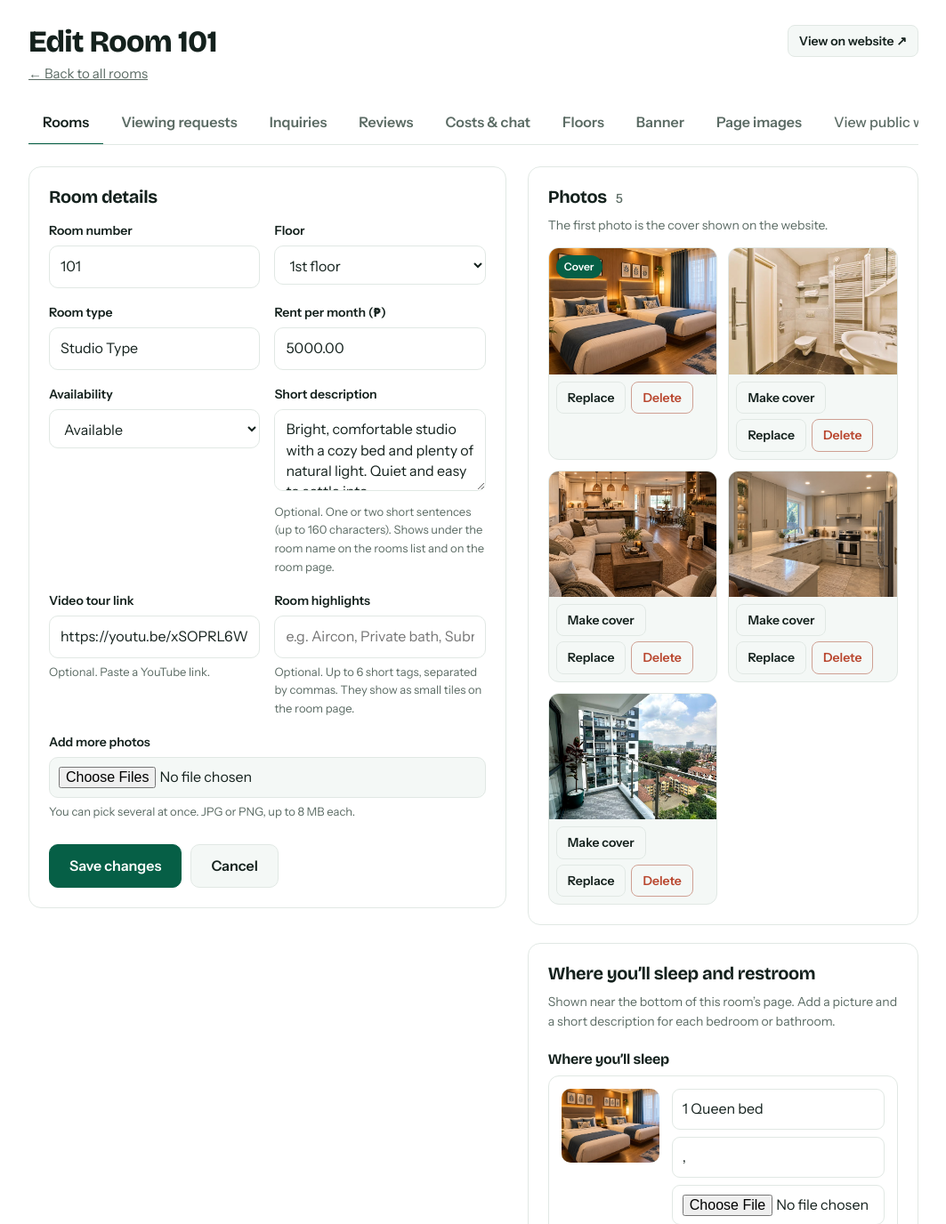
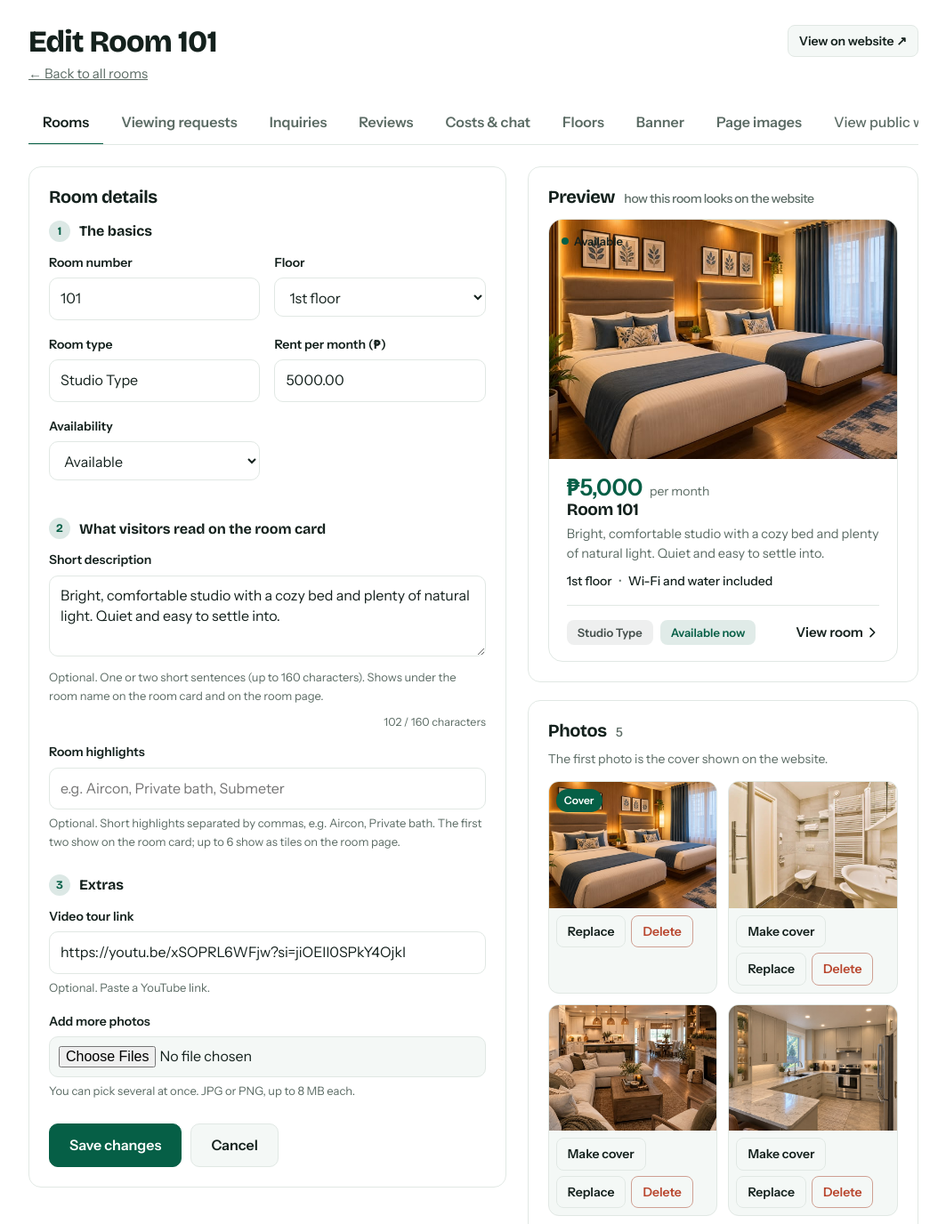
Before and after one commit to boadodean31-creator/apartments, a Django app: page /manage/rooms/1/ in a window 1280 px wide. Shown: the part 66-1442 px from the top of the page at 89% size, without its empty margins (108-1171 px from the left). Run offline with Django 5.2, Linux system fonts and the light colour scheme; a user stored in the database is signed in; data comes from the database, SQL or seed files in the repository; data that the repository does not hold is empty.

Commit message:
New room cards, hero polish, room editor preview

```diff
--- a/rooms/forms.py
+++ b/rooms/forms.py
@@ -19,9 +19,9 @@ class RoomForm(forms.ModelForm):
         fields = ["number", "floor", "room_type", "rent", "status", "description", "video_url", "features"]
         labels = {"number": "Room number", "room_type": "Room type", "status": "Availability",
                   "video_url": "Video tour link", "features": "Room highlights", "description": "Short description"}
-        help_texts = {"description": "Optional. One or two short sentences (up to 160 characters). Shows under the room name on the rooms list and on the room page.",
+        help_texts = {"description": "Optional. One or two short sentences (up to 160 characters). Shows under the room name on the room card and on the room page.",
                       "video_url": "Optional. Paste a YouTube link.",
-                      "features": "Optional. Up to 6 short tags, separated by commas. They show as small tiles on the room page."}
+                      "features": "Optional. Short highlights separated by commas, e.g. Aircon, Private bath. The first two show on the room card; up to 6 show as tiles on the room page."}
         widgets = {"description": forms.Textarea(attrs={"rows": 3, "maxlength": 160, "placeholder": "e.g. Bright studio with a comfy bed and lots of natural light."}),
                    "room_type": forms.TextInput(attrs={"placeholder": "e.g. Studio, Bedspace, 1-bedroom"}),
                    "video_url": forms.URLInput(attrs={"placeholder": "https://www.youtube.com/watch?v=..."}),
--- a/rooms/static/rooms/manage.css
+++ b/rooms/static/rooms/manage.css
@@ -206,3 +206,15 @@ label.btn{cursor:pointer;display:inline-block}
 .m-stat span { color: var(--muted); font-size: 13.5px; }
 .m-stat-dl { align-self: center; white-space: nowrap; }
 @media (max-width: 900px) { .m-stats { grid-template-columns: repeat(2, minmax(0, 1fr)); } .m-stat-dl { grid-column: 1 / -1; text-align: center; } }
+
+/* Room form: numbered sections, wide fields, live preview */
+.m-sec{display:flex;align-items:center;gap:10px;margin:26px 0 12px;font-size:16px;font-weight:700;letter-spacing:-.005em}
+.m-sec:first-of-type{margin-top:4px}
+.m-sec span{display:inline-grid;place-items:center;width:24px;height:24px;border-radius:50%;background:color-mix(in srgb,var(--accent) 14%,transparent);color:var(--accent);font-size:13px;font-weight:700}
+.m-full{margin-bottom:2px}
+.m-count{display:block;margin:-6px 0 12px;color:var(--muted);font-size:12.5px;text-align:right}
+.m-prev h2{margin-bottom:14px}
+.m-prevcard{max-width:420px;margin:0 auto;pointer-events:none}
+.m-prevcard .thumb img,.m-prevcard .thumb .ph{aspect-ratio:16/11;width:100%;object-fit:cover;display:block;background:var(--surface)}
+.m-prevcard .badge{position:absolute;top:14px;left:14px}
+@media(min-width:1000px){.m-prev{position:sticky;top:16px;z-index:2}}
--- a/rooms/static/rooms/reveal.js
+++ b/rooms/static/rooms/reveal.js
@@ -16,6 +16,6 @@
 document.addEventListener('click', function (e) {
   var card = e.target.closest && e.target.closest('#grid .card[data-avail="1"]');
   if (!card || e.target.closest('a, button')) return;
-  var link = card.querySelector('a.btn');
+  var link = card.querySelector('a.rc-go, a.btn');
   if (link) location.href = link.href;
 });
--- /dev/null
+++ b/rooms/static/rooms/room-cards.css
@@ -0,0 +1,29 @@
+/* Room cards on the home page: price first, then name, short description, quick facts, tags and a "View room" link. */
+html body #grid .card { padding: 0; border-radius: 20px; background: var(--bg); overflow: hidden; display: flex; flex-direction: column; border: 1px solid var(--line); }
+html body #grid .card .thumb { border-radius: 0; position: relative; }
+html body #grid .card .thumb img, html body #grid .card .thumb .ph { aspect-ratio: 16 / 11; border-radius: 0; }
+html body #grid .card .badge { top: 14px; left: 14px; }
+.rc-count {
+  position: absolute; right: 12px; bottom: 12px; z-index: 2; padding: 5px 12px; border-radius: 999px;
+  background: rgba(17, 24, 39, .78); color: #fff; font-size: 12.5px; font-weight: 600; letter-spacing: .01em; backdrop-filter: blur(4px);
+}
+.rc-body { display: flex; flex-direction: column; flex: 1; padding: 18px 20px 18px; min-width: 0; }
+.rc-price { margin: 0; display: flex; align-items: baseline; gap: 8px; color: var(--muted); font-size: 14px; }
+.rc-price b { font-size: 26px; line-height: 1.1; font-weight: 800; letter-spacing: -.02em; color: var(--accent); }
+html body #grid .card h3.rc-title { margin: 8px 0 0; font-size: 19px; line-height: 1.25; font-weight: 750; letter-spacing: -.01em; color: var(--ink); }
+.rc-desc { margin: 6px 0 0; color: var(--muted); font-size: 14.5px; line-height: 1.5; display: -webkit-box; -webkit-line-clamp: 2; -webkit-box-orient: vertical; overflow: hidden; }
+.rc-specs { margin: 8px 0 0; display: flex; flex-wrap: wrap; gap: 2px 0; color: var(--ink); font-size: 14px; font-weight: 500; }
+.rc-specs span + span::before { content: "·"; margin: 0 8px; color: var(--muted); font-weight: 700; }
+.rc-body > :nth-last-child(2) { margin-bottom: 16px; }
+.rc-foot { margin-top: auto; padding-top: 16px; border-top: 1px solid var(--line); display: flex; align-items: center; justify-content: space-between; gap: 12px; }
+.rc-tags { display: flex; flex-wrap: wrap; gap: 8px; min-width: 0; }
+.rc-tag { display: inline-flex; align-items: center; height: 28px; padding: 0 12px; border-radius: 8px; font-size: 13px; font-weight: 600; white-space: nowrap; background: color-mix(in srgb, var(--ink) 7%, transparent); color: color-mix(in srgb, var(--ink) 78%, transparent); }
+.rc-tag.ok { background: color-mix(in srgb, var(--accent) 12%, transparent); color: var(--accent); }
+.rc-tag.off { background: color-mix(in srgb, var(--ink) 5%, transparent); color: var(--muted); }
+.rc-go { flex: none; display: inline-flex; align-items: center; gap: 2px; font-weight: 700; font-size: 15px; color: var(--ink); text-decoration: none; transition: color .2s, gap .2s; }
+.rc-go svg { width: 16px; height: 16px; fill: none; stroke: currentColor; stroke-width: 2.4; stroke-linecap: round; stroke-linejoin: round; transition: transform .2s; }
+.rc-go:hover, #grid .card:hover .rc-go { color: var(--accent); }
+.rc-go:hover svg, #grid .card:hover .rc-go svg { transform: translateX(3px); }
+.rc-go:focus-visible { outline: 3px solid color-mix(in srgb, var(--accent) 45%, transparent); outline-offset: 4px; border-radius: 6px; }
+html body #grid .card:hover { box-shadow: 0 2px 6px rgba(15, 23, 42, .06), 0 22px 40px -20px rgba(15, 23, 42, .3); }
+@media (max-width: 560px) { .rc-body { padding: 16px; } .rc-price b { font-size: 24px; } }
--- a/rooms/templates/rooms/base.html
+++ b/rooms/templates/rooms/base.html
@@ -12,7 +12,7 @@
 {% block head %}{% endblock %}
 <link rel="stylesheet" href="{% static 'rooms/mobile.css' %}?v=16">
 <link rel="stylesheet" href="{% static 'rooms/account.css' %}?v=2">
-<link rel="stylesheet" href="{% static 'rooms/site-polish.css' %}?v=2"><link rel="stylesheet" href="{% static 'rooms/refine.css' %}?v=9"><link rel="stylesheet" href="{% static 'rooms/rooms-v3.css' %}?v=1"><link rel="stylesheet" href="{% static 'rooms/calm.css' %}?v=2"><link rel="stylesheet" href="{% static 'rooms/hero-ref.css' %}?v=1"><link rel="stylesheet" href="{% static 'rooms/hero-v2.css' %}?v=1">
+<link rel="stylesheet" href="{% static 'rooms/site-polish.css' %}?v=2"><link rel="stylesheet" href="{% static 'rooms/refine.css' %}?v=9"><link rel="stylesheet" href="{% static 'rooms/rooms-v3.css' %}?v=1"><link rel="stylesheet" href="{% static 'rooms/calm.css' %}?v=2"><link rel="stylesheet" href="{% static 'rooms/hero-ref.css' %}?v=1"><link rel="stylesheet" href="{% static 'rooms/hero-v2.css' %}?v=1"><link rel="stylesheet" href="{% static 'rooms/room-cards.css' %}?v=2"><link rel="stylesheet" href="{% static 'rooms/hero-v3.css' %}?v=1">
 <script>/* light mode is the default; dark only if the visitor chose it with the toggle (saved in localStorage) */var t="light";try{t=localStorage.getItem("theme")||"light"}catch(e){}document.documentElement.dataset.theme=t;</script>
 </head>
 <body>
--- a/rooms/templates/rooms/manage/room_form.html
+++ b/rooms/templates/rooms/manage/room_form.html
@@ -8,16 +8,21 @@
   <form class="m-card" method="post" enctype="multipart/form-data" id="roomform">{% csrf_token %}
     <h2>Room details</h2>
     {% for e in form.non_field_errors %}<p class="m-err">{{ e }}</p>{% endfor %}
+    <h3 class="m-sec"><span>1</span> The basics</h3>
     <div class="m-grid2">
       {% include "rooms/manage/_field.html" with f=form.number %}
       {% include "rooms/manage/_field.html" with f=form.floor %}
       {% include "rooms/manage/_field.html" with f=form.room_type %}
       {% include "rooms/manage/_field.html" with f=form.rent %}
       {% include "rooms/manage/_field.html" with f=form.status %}
-      {% include "rooms/manage/_field.html" with f=form.description %}
-      {% include "rooms/manage/_field.html" with f=form.video_url %}
-      {% include "rooms/manage/_field.html" with f=form.features %}
     </div>
+
+    <h3 class="m-sec"><span>2</span> What visitors read on the room card</h3>
+    <div class="m-full">{% include "rooms/manage/_field.html" with f=form.description %}<small class="m-count" id="descCount" aria-live="polite"></small></div>
+    <div class="m-full">{% include "rooms/manage/_field.html" with f=form.features %}</div>
+
+    <h3 class="m-sec"><span>3</span> Extras</h3>
+    <div class="m-full">{% include "rooms/manage/_field.html" with f=form.video_url %}</div>
 
     <div class="m-field">
       <label for="photos">{% if room %}Add more photos{% else %}Photos{% endif %}</label>
@@ -33,6 +38,19 @@
   </form>
 
   <div>
+    <div class="m-card m-prev">
+      <h2>Preview <small>how this room looks on the website</small></h2>
+      <article class="card m-prevcard" aria-hidden="true">
+        <div class="thumb">{% if photos %}<img src="{{ photos.0.image.url }}" alt="">{% else %}<div class="ph"></div>{% endif %}<span class="badge" id="pvBadge">Available</span></div>
+        <div class="rc-body">
+          <p class="rc-price"><b id="pvPrice">₱0</b> <span>per month</span></p>
+          <h3 class="rc-title" id="pvTitle">Room</h3>
+          <p class="rc-desc" id="pvDesc"></p>
+          <p class="rc-specs" id="pvSpecs"></p>
+          <div class="rc-foot"><div class="rc-tags"><span class="rc-tag" id="pvType">Type</span><span class="rc-tag ok" id="pvTag">Available now</span></div><span class="rc-go">View room<svg viewBox="0 0 24 24"><path d="m9 5 7 7-7 7"/></svg></span></div>
+        </div>
+      </article>
+    </div>
     <div class="m-card">
       <h2>Photos {% if photos %}<small>{{ photos|length }}</small>{% endif %}</h2>
       {% if not room %}
@@ -104,4 +122,30 @@
     {% endif %}
   </div>
 </div>
+
+<script>
+(function () {
+  var $ = function (id) { return document.getElementById(id); };
+  var f = { num: $("id_number"), floor: $("id_floor"), type: $("id_room_type"), rent: $("id_rent"), st: $("id_status"), desc: $("id_description"), feats: $("id_features") };
+  if (!f.num) return;
+  function money(v) { var n = parseFloat(v); return "₱" + (isNaN(n) ? 0 : Math.round(n)).toLocaleString("en-US"); }
+  function render() {
+    var open = !f.st || f.st.value === "available";
+    $("pvTitle").textContent = "Room " + (f.num.value.trim() || "…");
+    $("pvPrice").textContent = money(f.rent.value);
+    $("pvType").textContent = f.type.value.trim() || "Room type";
+    $("pvDesc").textContent = f.desc.value.trim(); $("pvDesc").hidden = !f.desc.value.trim();
+    var floor = f.floor.options && f.floor.selectedIndex >= 0 ? f.floor.options[f.floor.selectedIndex].text : "";
+    var tags = f.feats.value.split(",").map(function (t) { return t.trim(); }).filter(Boolean).slice(0, 2);
+    if (!tags.length) tags = ["Wi-Fi and water included"];
+    $("pvSpecs").innerHTML = "";
+    [floor].concat(tags).forEach(function (t) { var s = document.createElement("span"); s.textContent = t; $("pvSpecs").appendChild(s); });
+    $("pvBadge").textContent = open ? "Available" : "Occupied";
+    $("pvTag").textContent = open ? "Available now" : "Not open"; $("pvTag").className = "rc-tag " + (open ? "ok" : "off");
+    var n = f.desc.value.length; $("descCount").textContent = n + " / 160 characters";
+  }
+  Object.keys(f).forEach(function (k) { f[k].addEventListener("input", render); f[k].addEventListener("change", render); });
+  render();
+})();
+</script>
 {% endblock %}
--- a/rooms/views.py
+++ b/rooms/views.py
@@ -195,7 +195,8 @@ BUILDING_SLOTS = [
 def home(request):
     rooms = list(Room.objects.prefetch_related("photos").order_by("floor", "number"))
     for r in rooms:   # first two highlights (e.g. "Aircon, Private bath") shown on the room card
-        r.card_feats = ", ".join(f["label"] for f in room_features(r)[:2])
+        r.card_feat_list = [f["label"] for f in room_features(r)[:2]]
+        r.card_feats = ", ".join(r.card_feat_list)
     floors = floor_groups(rooms)
     context = {
         "rooms": rooms,
```
Also changed, not shown: rooms/static/rooms/hero-v3.css (added, +40 -0 lines), rooms/templates/rooms/home.html (+8 -6 lines).
